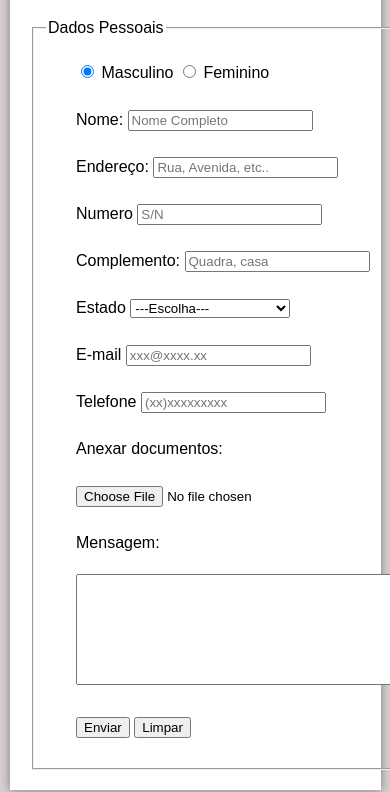
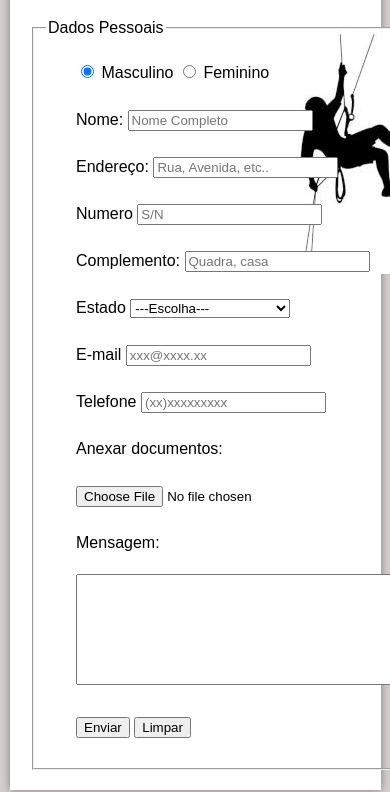
Before and after one commit to emersonbatista-git/Projeto-HTML, a plain HTML site: page contato.html in a window 390 px wide. Shown: the part 91-883 px from the top of the page. Drawn offline with Linux system fonts and the light colour scheme.

Commit message:
img mobile

```diff
--- a/estilo/mobile.css
+++ b/estilo/mobile.css
@@ -79,9 +79,9 @@ nav {
 
 
 .rapel {
-            background-image: none;
+            background-image: url(../imagens/rapel2.jpg);
             background-repeat: no-repeat;
-            background-position: right;
+            background-position: top right;
 
 
 
```
Also changed, not shown: imagens/rapel2.jpg (added).
